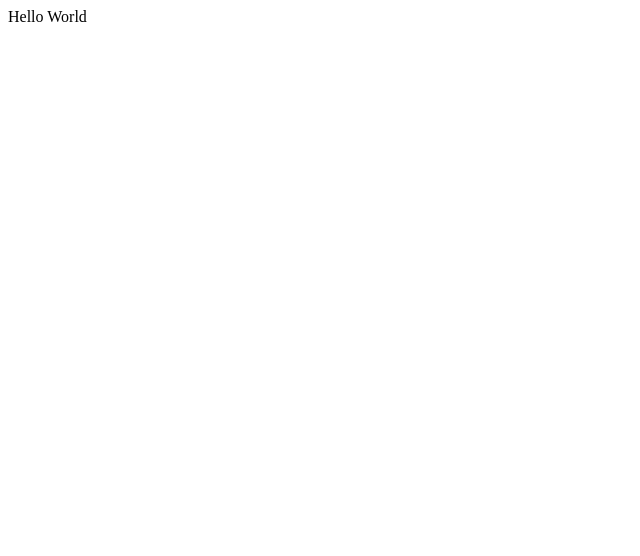
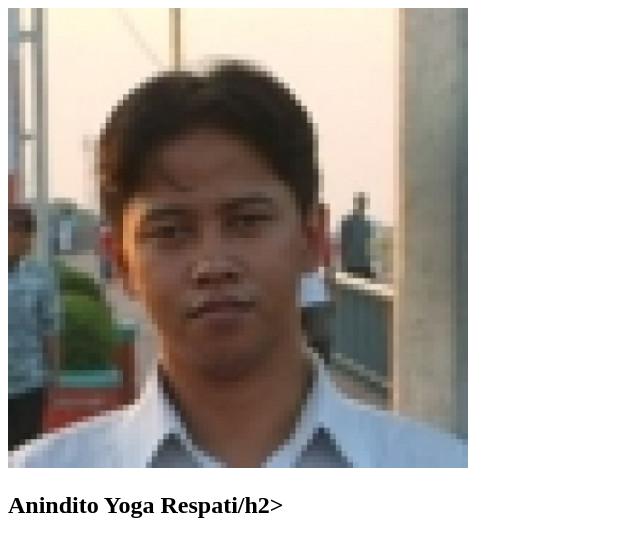
Before and after one commit to aninditoyoga/my-repo-from-remote, a plain HTML site: page index.html in a window 1280 px wide. Shown: the whole page, without its empty margins (0-640 px from the left). Drawn offline with Linux system fonts and the light colour scheme.

Commit message:
Changed Hello world with img and h2 to display simple profile data. Image file added in the folder images and used as resource in the img element in index.html file

```diff
--- a/index.html
+++ b/index.html
@@ -4,7 +4,10 @@
   </head>
 
   <body>
-    Hello World
+    <div>
+        <img src="images/dito.jpg" alt="profile image" />
+        <h2>Anindito Yoga Respati/h2>
+     </div>
   </body>
 
 </html>
```
Also changed, not shown: images/dito.jpg (added).
